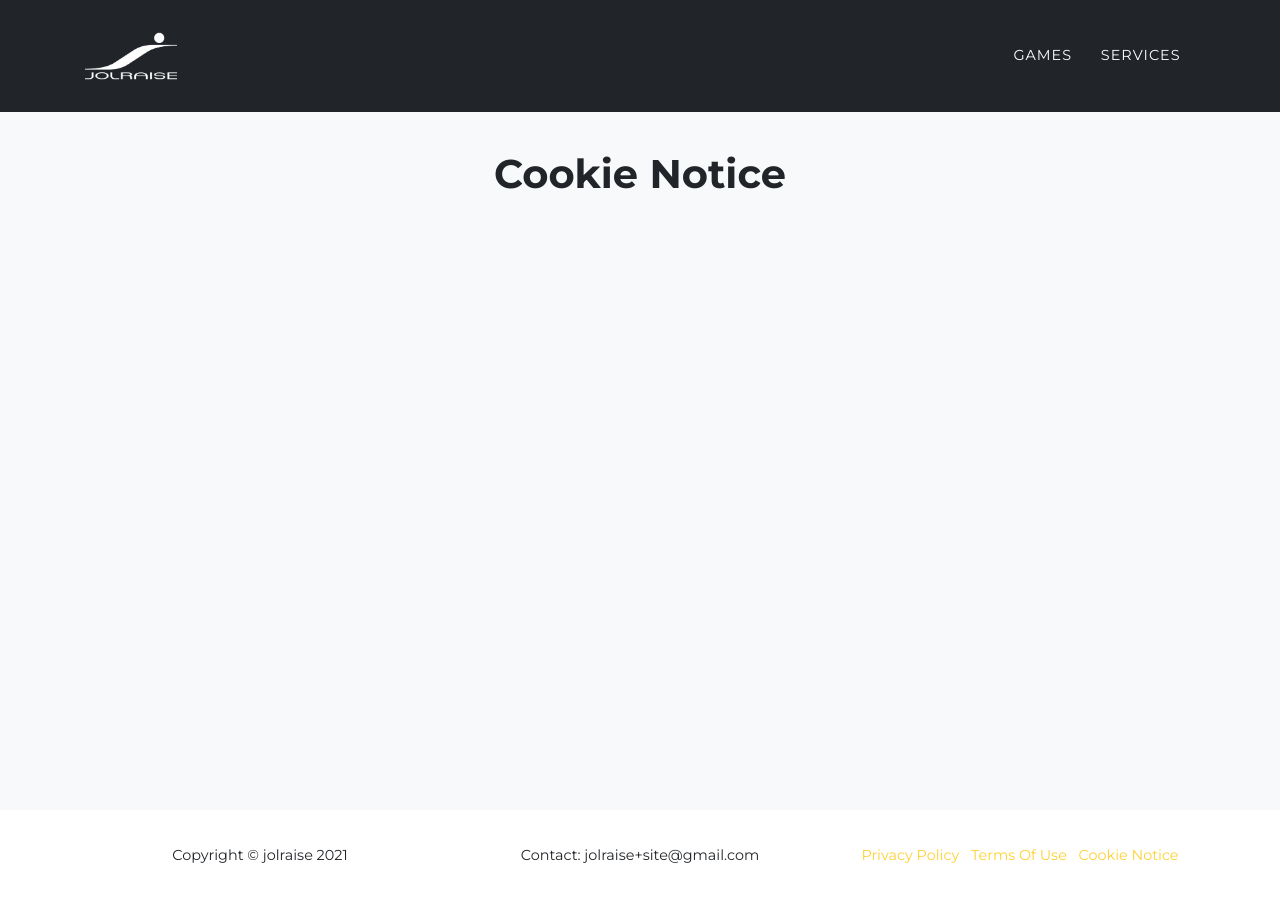
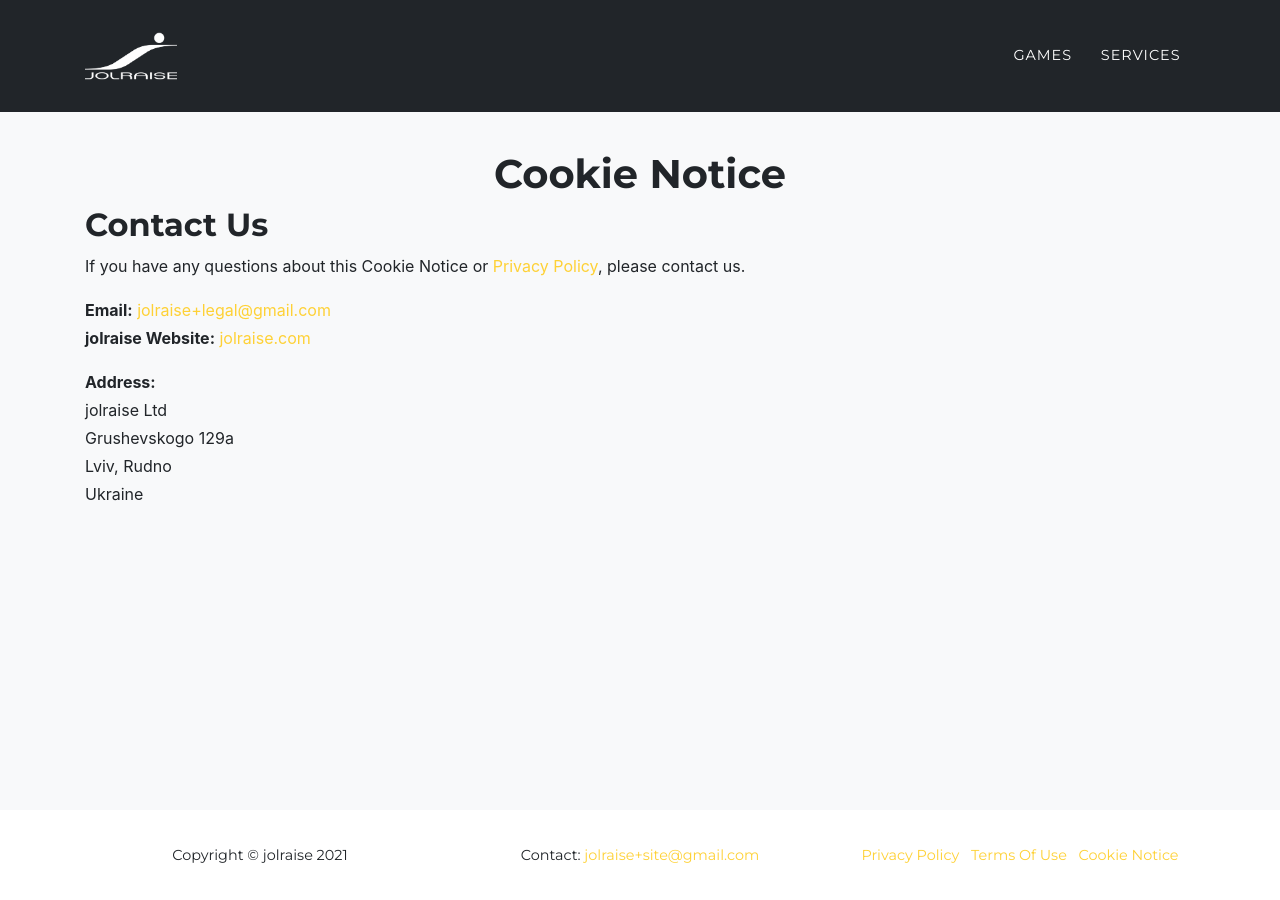
Before and after one commit to jolraise/jolraise.github.io, a Jekyll site: the page built from cookienotice.md, in a window 1280 px wide. Built offline with Jekyll 4.4.1, drawn with Linux system fonts in a browser that asks for light colours; some web fonts are replaced.

Commit message:
updated contact info

```diff
--- a/_includes/footer.html
+++ b/_includes/footer.html
@@ -6,7 +6,7 @@
           <span class="copyright">Copyright &copy; {{ site.title }} {{ 'now' | date: "%Y" }}</span>
         </div>
         <div class="col-md-4">
-          <span class="copyright">Contact: jolraise+site@gmail.com</span>
+          <span class="copyright">Contact: <a href="mailto:jolraise+site@gmail.com">jolraise+site@gmail.com</a></span>
         </div>
 		<!-- Social Media -->
 <!--        <div class="col-md-4">-->
--- a/cookienotice.md
+++ b/cookienotice.md
@@ -6,3 +6,17 @@
 
 {: style="text-align: center" }
 # Cookie Notice
+
+
+## Contact Us
+If you have any questions about this Cookie Notice or [Privacy Policy](https://jolraise.com/privacypolicy), please contact us.
+
+
+**Email:** <a href="mailto:jolraise+legal@gmail.com">jolraise+legal@gmail.com</a>
+**jolraise Website:** [jolraise.com](https://jolraise.com)
+
+**Address:**
+jolraise Ltd
+Grushevskogo 129a
+Lviv, Rudno
+Ukraine
```
Also changed, not shown: privacypolicy.md (+3 -3 lines), termsofuse.md (+4 -3 lines).
